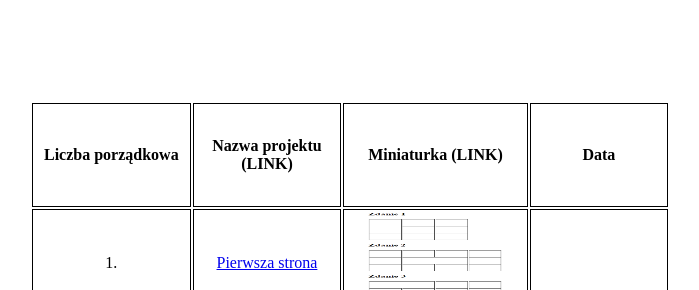
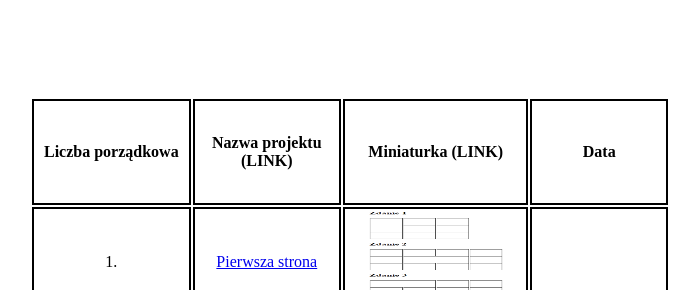
Before and after one commit to Onysand/Onysand.github.io, a plain HTML site: page index.html in a window 1280 px wide. Shown: the part 84-374 px from the top of the page, without its empty margins (290-989 px from the left). Drawn offline with Linux system fonts and the light colour scheme.

Commit message:
Update main.css

```diff
--- a/css/main.css
+++ b/css/main.css
@@ -5,9 +5,16 @@
     transform: translate(-50%, -50%)
 }
 
-td, th {
+tr.header > td, th {
     height: 100px;
     width: 200px;
     border: 1px solid black;
     text-align: center;
 }
+
+tr.strona > td, th {
+    height: 100px;
+    width: 200px;
+    border: 2px solid black;
+    text-align: center;
+}
```
